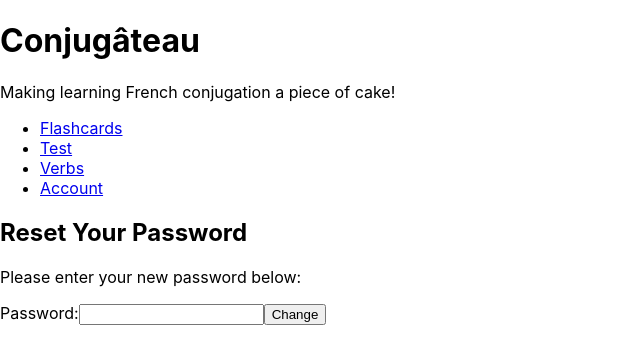
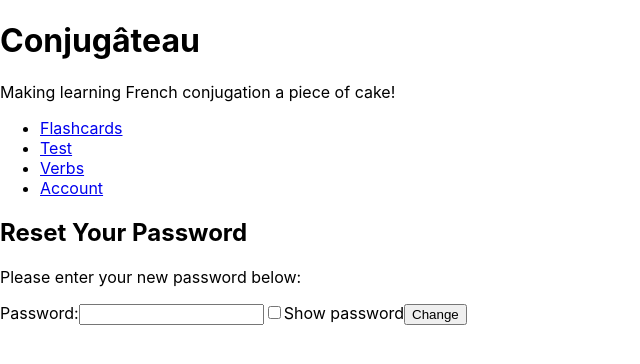
Before and after one commit to patriciamolnar/conjugateau, a React (Create React App) app in the folder frontend/: page /reset/1 in a window 1280 px wide. Shown: the top 364 px of the page, without its empty margins (0-640 px from the left). Built offline with nearby package versions, Linux system fonts and the light colour scheme; no server answers.

Commit message:
adding option to toggle password visibility

```diff
--- a/frontend/src/components/Registerform.js
+++ b/frontend/src/components/Registerform.js
@@ -5,6 +5,7 @@ function Registerform() {
         email: '',
         password: ''
     });
+    const [showPass, setShowPass] = useState(false);
     const [message, setMessage] = useState(null);
 
     const updateDetails = (e) => {
@@ -47,9 +48,17 @@ function Registerform() {
                         value={user.email} autoComplete="email"
                         onChange={(e) => updateDetails(e)}/>
                     <label htmlFor="registerPassword">Password:</label>
-                    <input type="password" id="registerPassword" name="password"
+                    <input type={showPass ? "text" : "password"} id="registerPassword" name="password"
                         value={user.password} autoComplete="new-password"
                         onChange={(e) => updateDetails(e)}/>
+                    <label htmlFor="toggle-password-visibility">
+                        <input
+                            type="checkbox"
+                            id="toggle-password-visibility"
+                            checked={showPass}
+                            onChange={() => setShowPass(!showPass)}/>
+                        Show password
+                    </label>
                     <button type="submit">Sign Up</button>
                 </form>
             </> :
@@ -64,9 +73,17 @@ function Registerform() {
                         value={user.email} autoComplete="email"
                         onChange={(e) => updateDetails(e)}/>
                     <label htmlFor="registerPassword">Password:</label>
-                    <input type="password" id="registerPassword" name="password"
+                    <input type={showPass ? "text" : "password"} id="registerPassword" name="password"
                         value={user.password} autoComplete="new-password"
-                        onChange={(e) => updateDetails(e)}/>
+                        onClick={(e) => updateDetails(e)}/>
+                    <label htmlFor="toggle-password-visibility">
+                        <input
+                            type="checkbox"
+                            id="toggle-password-visibility"
+                            checked={showPass}
+                            onChange={() => setShowPass(!showPass)}/>
+                        Show password
+                    </label>
                     <button type="submit">Sign Up</button>
                 </form>
             </>
--- a/frontend/src/components/ResetPasswordDetail.js
+++ b/frontend/src/components/ResetPasswordDetail.js
@@ -5,6 +5,8 @@ function ResetPasswordDetail() {
         newPass: '',
         oldPass: ''
     });
+
+    const [showPass, setShowPass] = useState(false);
     const [message, setMessage] = useState(null);
 
     const updateDetails = (e) => {
@@ -44,9 +46,17 @@ function ResetPasswordDetail() {
             {message ? message : null}
             <form onSubmit={(e) => changePassword(e)}>
                 <label htmlFor="password">Your old password:</label>
-                <input type="password" value={password.oldPass} name="oldPass" onChange={(e) => updateDetails(e)} autoComplete="current-password"/>
+                <input type={showPass ? "text" : "password"} value={password.oldPass} name="oldPass" onChange={(e) => updateDetails(e)} autoComplete="current-password"/>
                 <label htmlFor="password">Your new password:</label>
-                <input type="password" value={password.newPass} name="newPass" onChange={(e) => updateDetails(e)} autoComplete="new-password"/>
+                <input type={showPass ? "text" : "password"} value={password.newPass} name="newPass" onChange={(e) => updateDetails(e)} autoComplete="new-password"/>
+                <label htmlFor="toggle-password-visibility">
+                    <input
+                        type="checkbox"
+                        id="toggle-password-visibility"
+                        checked={showPass}
+                        onChange={() => setShowPass(!showPass)}/>
+                    Show password
+                </label>
                 <button type="submit">Change</button>
             </form>
         </div>
--- a/frontend/src/pages/ResetPassword.js
+++ b/frontend/src/pages/ResetPassword.js
@@ -4,6 +4,7 @@ import { useParams, Link } from 'react-router-dom';
 function ResetPassword() {
     const [password, setPassword] = useState('');
     const [message, setMessage] = useState(null);
+    const [showPass, setShowPass] = useState(false);
     const {token} = useParams();
 
     const changePassword = (e) => {
@@ -40,7 +41,15 @@ function ResetPassword() {
             </p>
            <form onSubmit={(e) => changePassword(e)}>
                <label htmlFor="password">Password:</label>
-               <input type="password" value={password} onChange={(e) => setPassword(e.target.value)} id="password"/>
+               <input type={showPass ? "text" : "password"} value={password} onChange={(e) => setPassword(e.target.value)} id="password"/>
+               <label htmlFor="toggle-password-visibility">
+                    <input
+                        type="checkbox"
+                        id="toggle-password-visibility"
+                        checked={showPass}
+                        onChange={() => setShowPass(!showPass)}/>
+                    Show password
+                </label>
                <button type="submit">Change</button>
            </form>
        </div>
```
